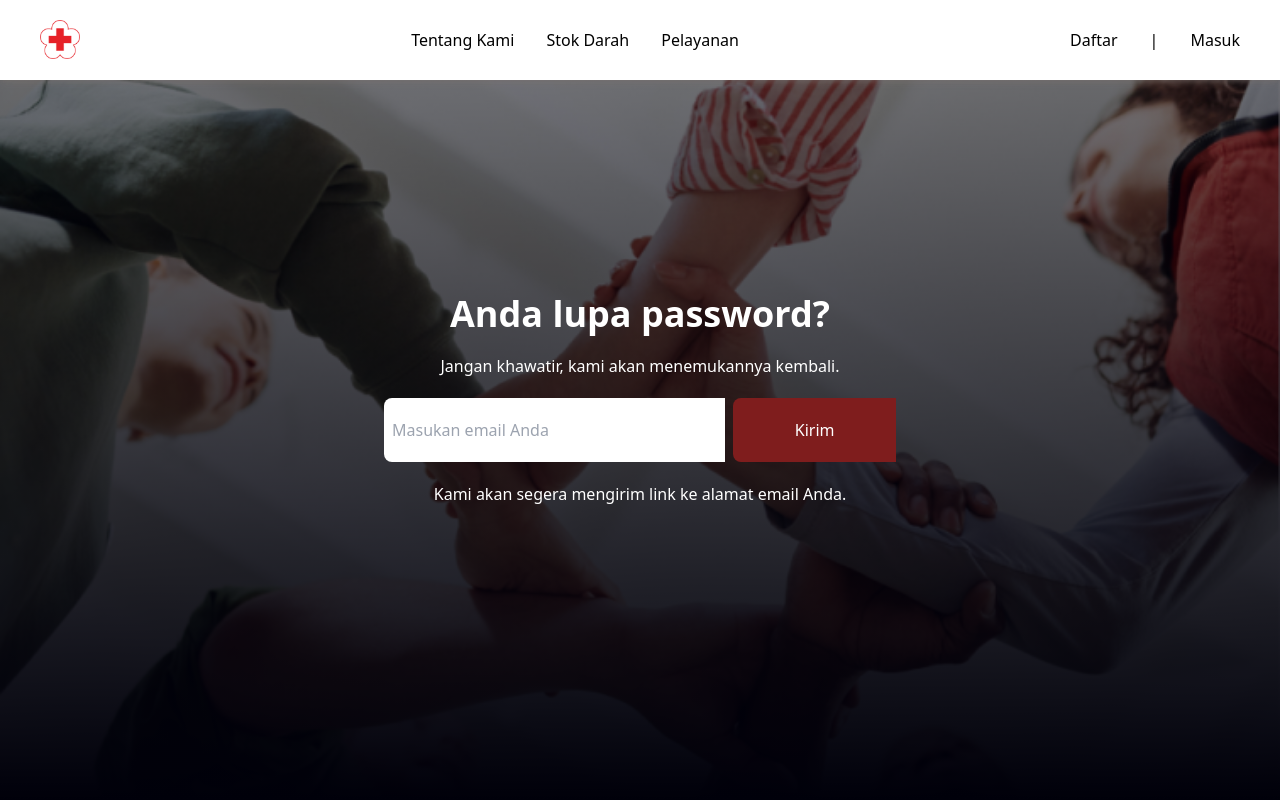
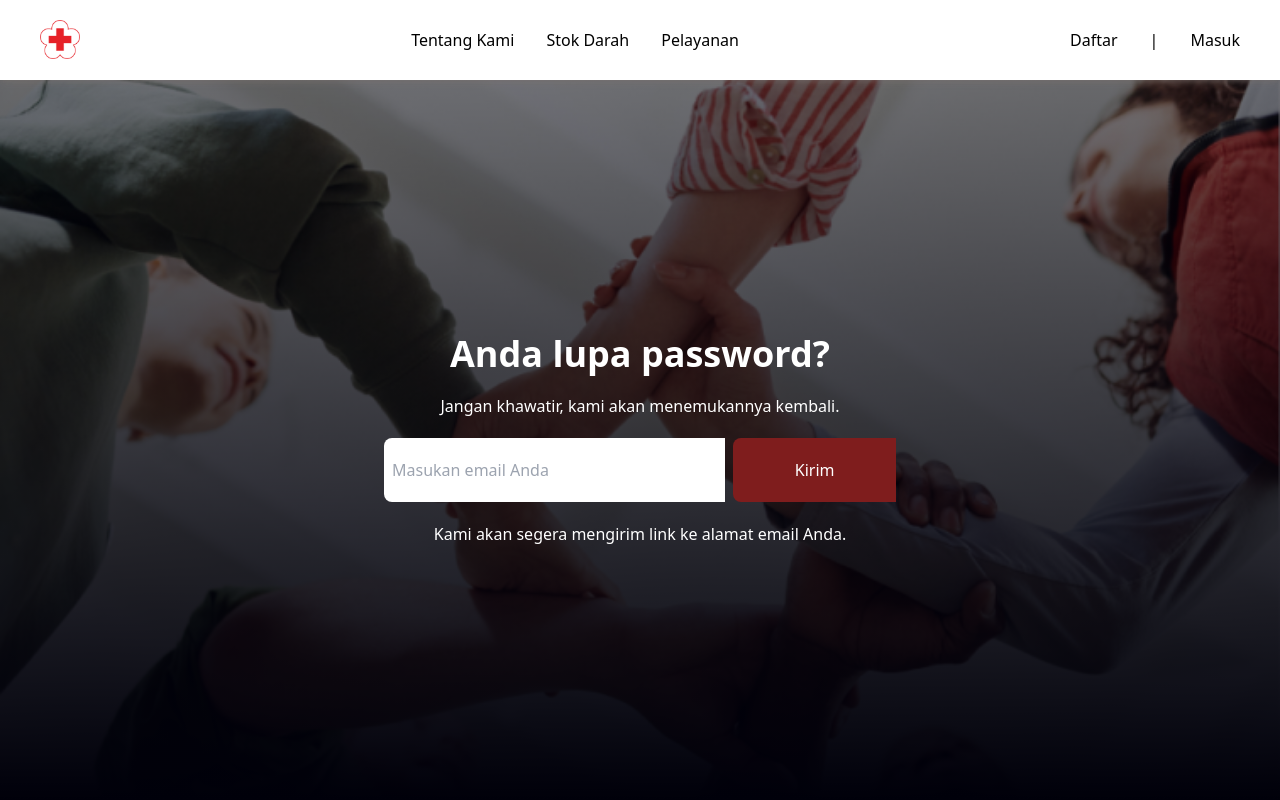
Before and after one commit to ekaadwar/pmi-pasaman-web, a React (Create React App) app: page /forgot-pass in a window 1280 px wide. Shown: the top 800 px of the page. Built offline with nearby package versions, Linux system fonts and the light colour scheme.

Commit message:
menambahkan link Data pada navbar

```diff
--- a/src/pages/ForgotPass.js
+++ b/src/pages/ForgotPass.js
@@ -3,7 +3,7 @@ import { SectionHeader } from "../components/Text";
 
 const ForgotPass = () => {
   return (
-    <section className="forgotpass-page flex flex-col justify-center items-center h-screen text-white space-y-5 px-5 py-20">
+    <section className="forgotpass-page flex flex-col justify-center items-center h-screen text-white space-y-5 px-5 pt-20">
       <SectionHeader text="Anda lupa password?" />
       <p className="text-center">
         Jangan khawatir, kami akan menemukannya kembali.
--- a/src/sections/Header.js
+++ b/src/sections/Header.js
@@ -64,6 +64,9 @@ const Header = () => {
                 <Link to="#" onClick={() => setIsOpen(false)}>
                   Pelayan
                 </Link>
+                <Link to="/data" onClick={() => setIsOpen(false)}>
+                  Data
+                </Link>
 
                 <div className="flex flex-row space-x-3 font-bold">
                   <Link to="/signin" onClick={() => setIsOpen(false)}>
```
